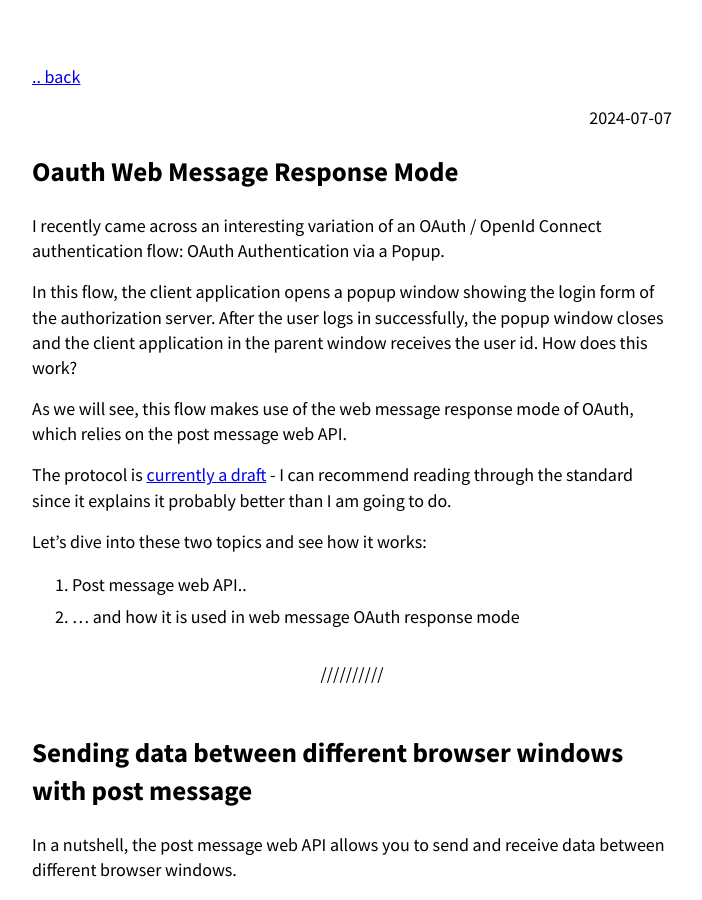
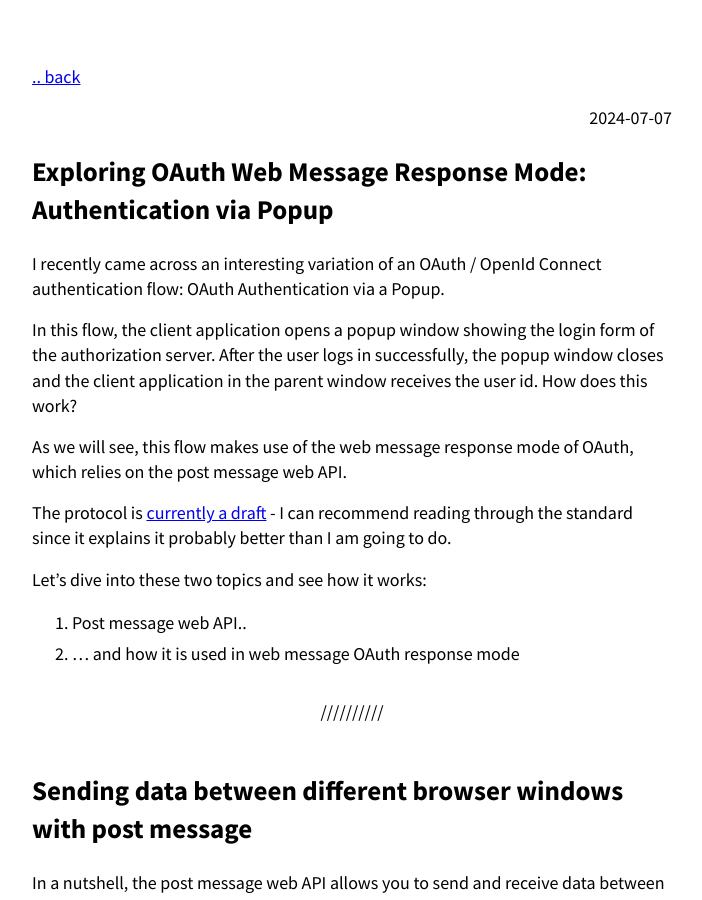
Before and after one commit to githubjakob/githubjakob.github.io, a Jekyll site: the page built from _posts/2024-07-07-oauth-web-message-response-mode.md, in a window 1280 px wide and 900 px high. Shown: the whole window, without its empty margins (288-990 px from the left). Built offline with Jekyll 4.4.1, drawn with Linux system fonts in a browser that asks for light colours.

Commit message:
Change title

```diff
--- a/_posts/2024-07-07-oauth-web-message-response-mode.md
+++ b/_posts/2024-07-07-oauth-web-message-response-mode.md
@@ -1,6 +1,7 @@
 ---
 layout: post
 slug: oauth-web-message-response-mode
+title: "Exploring OAuth Web Message Response Mode: Authentication via Popup"
 redirect_from:
   - /blog/oauth-web-message-response-mode/
 ---
```
Also changed, not shown: terminal.svg (added), 8 other files.
